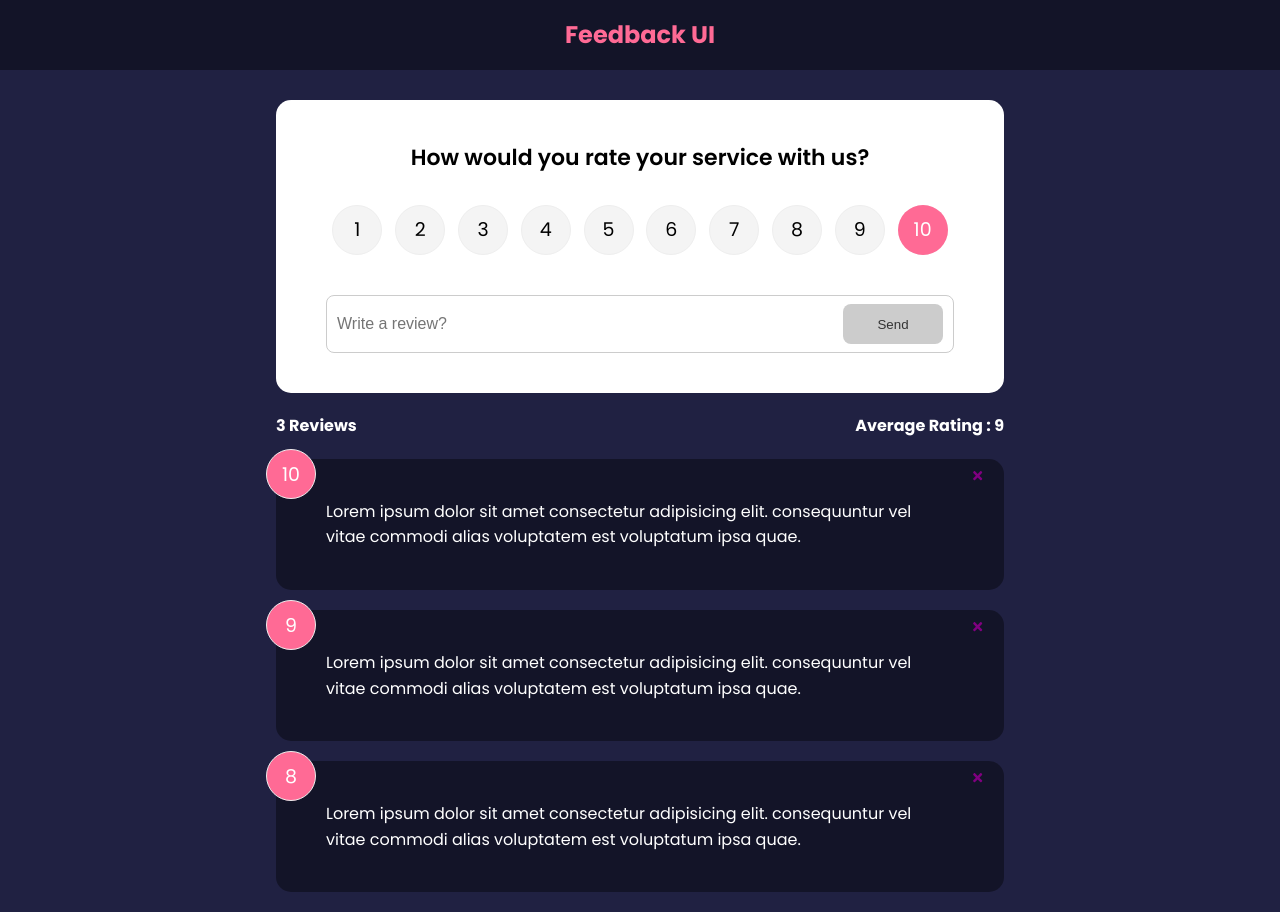
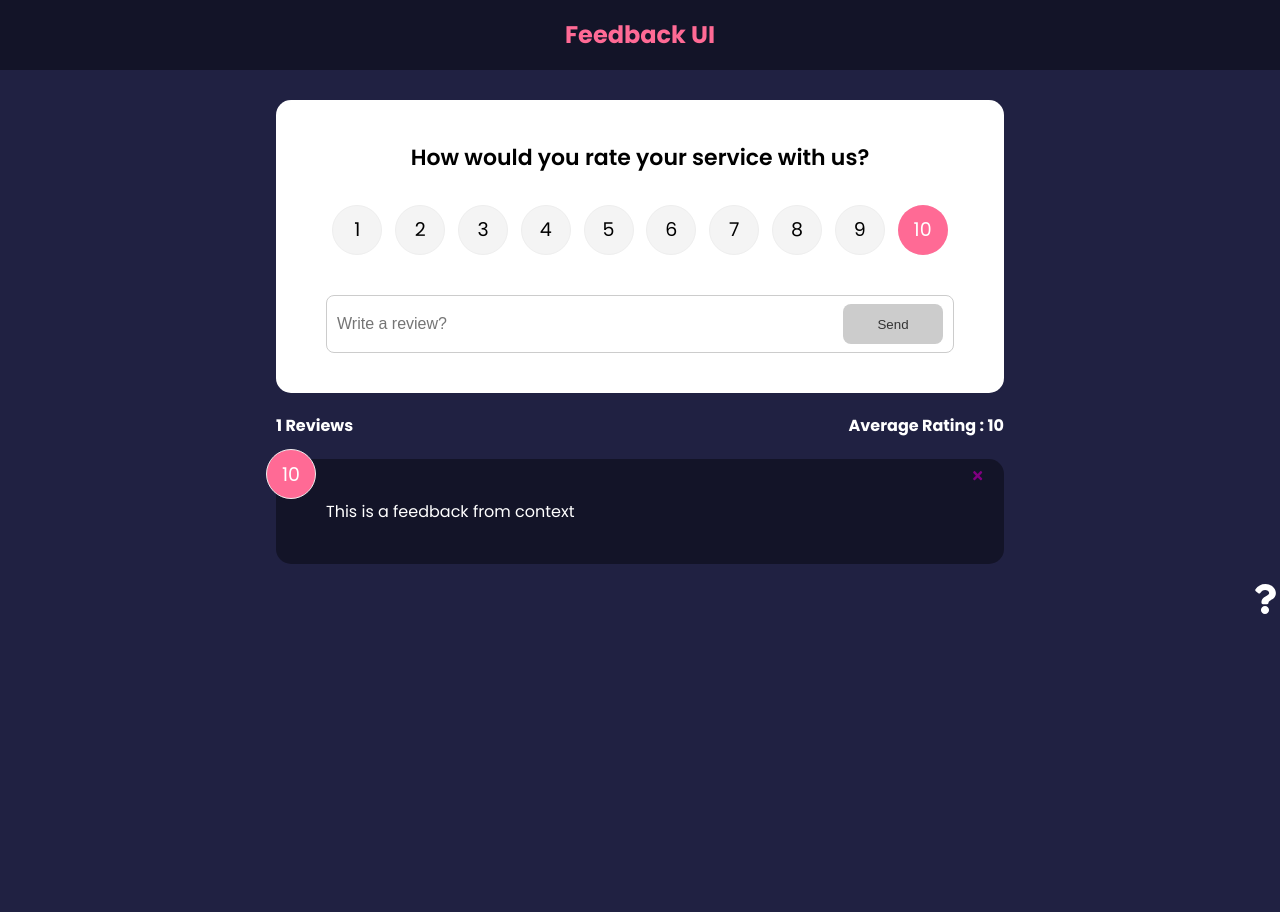
Before and after one commit to GeorgioCharro/FeedBackApp, a React (Create React App) app: page / in a window 1280 px wide. After the commit the page ends 800 px from the top, so only its background shows below. Built offline with nearby package versions, Linux system fonts and the light colour scheme.

Commit message:
Added Navigation & Context

```diff
--- a/src/App.js
+++ b/src/App.js
@@ -5,7 +5,11 @@ import FeedbackData from "./data/FeedbackData";
 import FeedbackList from "./components/FeedbackList";
 import FeedBackStats from "./components/FeedBackStats";
 import FeedbackText from "./components/FeedbackText";
-import {BrowserRouter as Router, Route,Routes} from "react-router-dom";
+import AboutLinkIcon from "./components/AboutLinkIcon";
+import Post from "./components/Post";
+import { FeedBackProvider } from "./context/FeedBackContext";
+
+import {BrowserRouter as Router, Route,Routes,} from "react-router-dom";
 
 
 import { v4 as uuidv4 } from 'uuid';
@@ -33,6 +37,7 @@ function App(){
 
   }
     return (
+        <FeedBackProvider>
           <Router>
 
 
@@ -44,7 +49,7 @@ function App(){
                 <>
                 <FeedbackText handleAdd={addFeedBack}/>
                 <FeedBackStats  feedback={feedback}/>
-                <FeedbackList feedback={feedback} deleteFeedBack={deleteFeedBack}/>
+                <FeedbackList  deleteFeedBack={deleteFeedBack}/>
                 </>
 
 
@@ -53,13 +58,18 @@ function App(){
 
               </Route>
               <Route path="/about" element={<AboutPage/>}/>
+              <Route path="/post/*" element={<Post/>}/>
               </Routes>
+
+
+
             </div>
-
+            <AboutLinkIcon />
 
 
 
           </Router >
+          </FeedBackProvider>
     )
 
 }
--- /dev/null
+++ b/src/components/AboutLinkIcon.jsx
@@ -0,0 +1,17 @@
+
+import {FaQuestion} from 'react-icons/fa'
+import {Link} from 'react-router-dom'
+function AboutLinkIcon() {
+  return (
+    <div className="about-link">
+      <Link to={'/about'}>
+        <FaQuestion size={30}/>
+        </Link>
+
+
+
+    </div>
+  )
+}
+
+export default AboutLinkIcon
--- a/src/components/FeedBackStats.jsx
+++ b/src/components/FeedBackStats.jsx
@@ -1,6 +1,8 @@
+import {useContext}from "react";
+import FeedBackContext from "../context/FeedBackContext";
 
-
-function FeedBackStats( {feedback}) {
+function FeedBackStats() {
+  const {feedback} = useContext(FeedBackContext)
 
     let average = feedback.reduce((acc,curr)=>{
 
--- a/src/components/FeedbackList.jsx
+++ b/src/components/FeedbackList.jsx
@@ -2,7 +2,10 @@
 import FeedbackItem from './FeedbackItem'
 import  PropTypes  from 'prop-types'
 import {motion, AnimatePresence} from 'framer-motion'
-function FeedbackList({feedback, deleteFeedBack}) {
+import {useContext} from 'react'
+import FeedbackContext from '../context/FeedBackContext'
+function FeedbackList({deleteFeedBack}) {
+  const {feedback} = useContext(FeedbackContext)
 
   if(!feedback || feedback===0){
 
--- /dev/null
+++ b/src/components/Post.jsx
@@ -0,0 +1,36 @@
+/* import {useParams} from 'react-router-dom' */
+import {Navigate, useNavigate} from 'react-router-dom'
+import {Route,Routes } from 'react-router-dom'
+
+function Post() {
+    const state=200
+    const navigate=useNavigate()
+    /* const params= useParams() */
+
+    if(state===404){
+
+        return <Navigate to={'pagenotefound'}/>
+    }
+
+    const onCLick=()=>{
+        console.log('Worked')
+        navigate('/about')
+
+    }
+  return (
+
+    <div>
+     <button className='btn' onClick={onCLick}></button>
+
+
+
+
+    <Routes>
+        <Route path='/message' element={<h1>Hello Message</h1>}/>
+
+    </Routes>
+    </div>
+  )
+}
+
+export default Post
--- /dev/null
+++ b/src/context/FeedBackContext.js
@@ -0,0 +1,29 @@
+import {useState,createContext} from 'react'
+
+
+const FeedBackContext= createContext()
+
+
+export const FeedBackProvider = ({children}) => {
+
+const[feedback,setFeedBack]= useState([{
+
+    id:1,
+    rating:10,
+    text:'This is a feedback from context'
+
+
+}])
+return <FeedBackContext.Provider value={{
+
+    feedback,
+
+    }}>
+
+
+
+{children}
+
+</FeedBackContext.Provider>
+}
+export default FeedBackContext
--- a/src/data/FeedbackData.jsx
+++ b/src/data/FeedbackData.jsx
@@ -16,4 +16,6 @@ const FeedbackData = [
     },
   ]
 
+
+
   export default FeedbackData
--- a/src/pages/AboutPage.jsx
+++ b/src/pages/AboutPage.jsx
@@ -1,9 +1,14 @@
-import React from 'react'
 
+import { Link } from 'react-router-dom'
 function AboutPage() {
   return (
     <div>
-      About
+      <Link to={{
+        pathname:'/'
+
+      }}>
+      <p>Return To HomePage</p>
+      </Link>
     </div>
   )
 }
```
Also changed, not shown: src/components/FeedbackText.jsx (line endings or trailing spaces), 1 other file (tests, documents, lock files or other folders).
